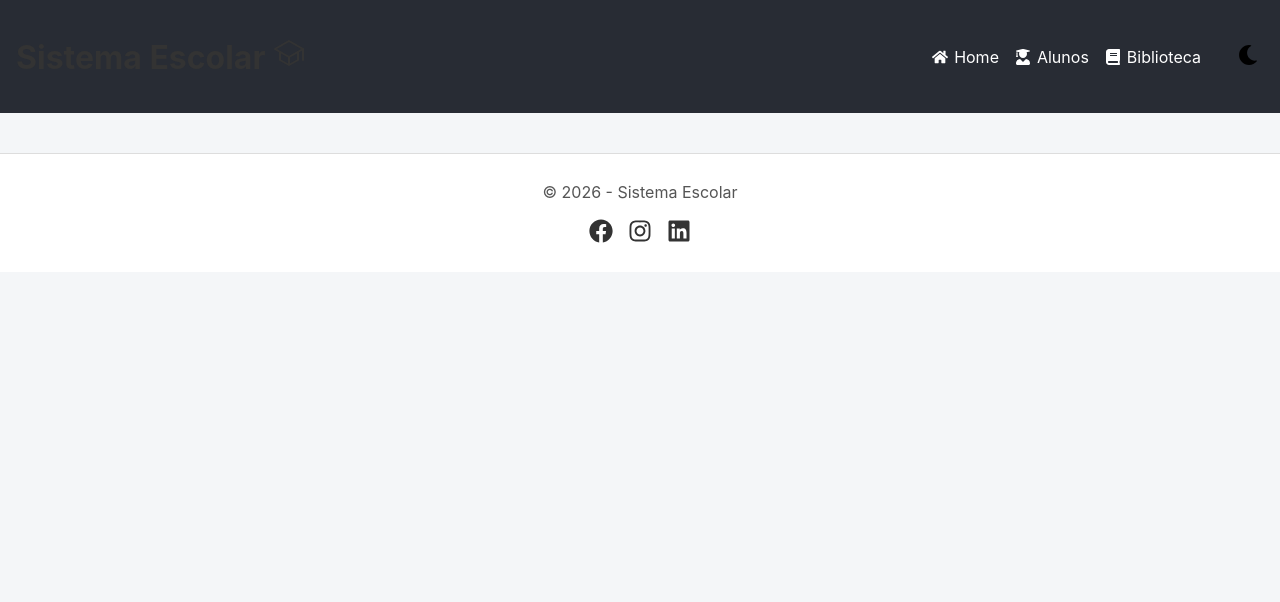
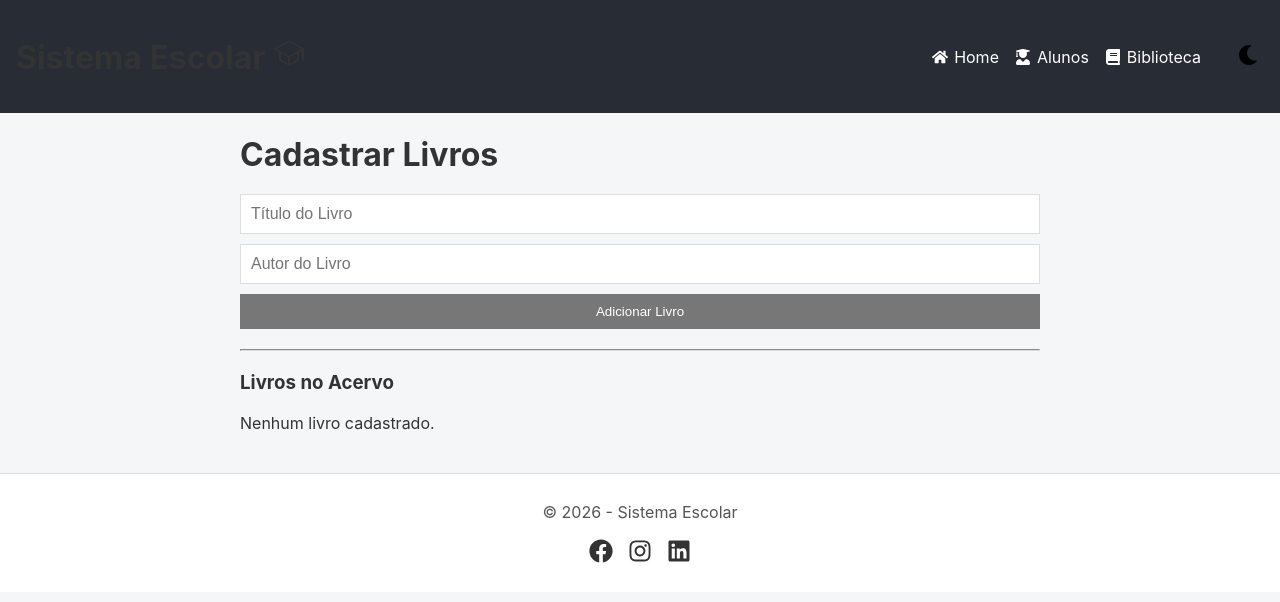
Before and after one commit to bartolomeusantos072/sistema-escolar, a React (Create React App) app: page /cadastrarLivros in a window 1280 px wide. Shown: the top 602 px of the page. Built offline with nearby package versions, Linux system fonts and the light colour scheme; data requests are answered from the project's data file.

Commit message:
desafio 3 - corrigido

```diff
--- a/src/App.js
+++ b/src/App.js
@@ -6,6 +6,7 @@ import Footer from "./components/Footer";
 import CadastrarAlunos from "./pages/CadastrarAlunos";
 import Alunos from './pages/Alunos';
 import Biblioteca from './pages/Biblioteca';
+import CadastrarLivros from './pages/CadastrarLivros';
 import Dashboard from './pages/Dashboard';
 
 
@@ -19,9 +20,10 @@ function App() {
         <main>
           <Routes>
             <Route path='/' element={<Home/>} />
-            <Route path='/cadastarAlunos' element={<CadastrarAlunos/>} />
+            <Route path='/cadastrarAlunos' element={<CadastrarAlunos/>} />
             <Route path='/Alunos' element={<Alunos/>} />
             <Route path='/Biblioteca' element={<Biblioteca/>} />
+            <Route path="/cadastrarLivros" element={<CadastrarLivros/>}/>
             <Route path='/Dashboard' element={<Dashboard/>} />
           </Routes>
         </main>
--- /dev/null
+++ b/src/components/LivroForm.js
@@ -0,0 +1,47 @@
+import { useState } from "react";
+import styles from '../pages/CadastrarLivros.module.css';
+
+function LivroForm({ adicionarLivro }) {
+    // 1. Criamos um estado para cada campo do db.json
+    const [titulo, setTitulo] = useState('');
+    const [autor, setAutor] = useState('');
+
+    function handleSubmit(e) {
+        e.preventDefault();
+
+        // 2. Validamos se ambos os campos foram preenchidos
+        if (!titulo.trim() || !autor.trim()) {
+            alert("Por favor, preencha o título e o autor.");
+            return;
+        }
+
+        // 3. Passamos os dois valores para a função de cadastro
+        adicionarLivro(titulo, autor);
+
+        // 4. Limpamos os campos após o envio
+        setTitulo('');
+        setAutor('');
+    }
+
+    return (
+        <form onSubmit={handleSubmit} className={styles.form}>
+            <input
+                type="text"
+                placeholder="Título do Livro"
+                value={titulo}
+                onChange={(e) => setTitulo(e.target.value)}
+                required
+            />
+            <input
+                type="text"
+                placeholder="Autor do Livro"
+                value={autor}
+                onChange={(e) => setAutor(e.target.value)}
+                required
+            />
+            <button type="submit">Adicionar Livro</button>
+        </form>
+    );
+}
+
+export default LivroForm;
--- /dev/null
+++ b/src/components/LivroList.js
@@ -0,0 +1,23 @@
+import styles from '../pages/CadastrarLivros.module.css'
+
+function LivroList({livros, removerLivro}){
+
+    if(livros.length == 0){
+        return <p>Nenhum livro cadastrado.</p>;
+    }
+
+    return(
+        <ul className = {styles.lista}>
+            {livros.map(livro => (
+                <li key={livro.id} className={styles.item}>
+                    <strong>{livro.nome}</strong>
+                    <button onClick={() => removerLivro(livro.id)}>
+                        ❌
+                    </button>
+                </li>
+            ))}
+        </ul>
+    );
+}
+
+export default LivroList;
--- a/src/pages/Alunos.js
+++ b/src/pages/Alunos.js
@@ -8,11 +8,9 @@ function Alunos() {
     const [busca, setBusca] = useState('');
 
     useEffect(() => {
-        // Criamos uma função assíncrona dentro do useEffect
         const carregarDados = async () => {
             try {
-                // 1. Faz a requisição ao arquivo JSON (deve estar na pasta /public)
-                const resposta = await fetch('/db.json');
+               const resposta = await fetch('http://localhost:5000/alunos')
 
                 if (!resposta.ok) {
                     throw new Error("Erro ao buscar os dados");
@@ -20,7 +18,6 @@ function Alunos() {
 
                 const dados = await resposta.json();
 
-                // 2. Simula o atraso de 2 segundos conforme o seu código original
                 setTimeout(() => {
                     setAlunos(dados);
                     setLoading(false);
--- a/src/pages/CadastrarLivros.js
+++ b/src/pages/CadastrarLivros.js
@@ -1,72 +1,68 @@
+import { useState, useEffect } from "react";
+import { useTheme } from '../context/ThemeContext'; // Importante para o Desafio 4
+import styles from './CadastrarLivros.module.css'; // Reaproveitando o CSS
+import LivroForm from "../components/LivroForm";
+import LivroList from "../components/LivroList";
 
-import { useState } from "react";
-import styles from './Biblioteca.module.css'; // Usando o mesmo CSS para manter o padrão
+function CadastrarLivros() {
+    const { darkMode } = useTheme(); // Consumindo o tema global
+    const [mensagem, setMensagem] = useState('');
+    const [livros, setLivros] = useState([]);
 
-function CadastroLivro() {
-    const [titulo, setTitulo] = useState('');
-    const [autor, setAutor] = useState('');
+    // URL do seu JSON Server
+    const url = "http://localhost:5000/livros";
 
-    const cadastrarLivro = async (e) => {
-        e.preventDefault();
+    // Carregar livros ao abrir a página
+    useEffect(() => {
+        fetch(url)
+            .then(res => res.json())
+            .then(data => setLivros(data))
+            .catch(err => console.error("Erro ao carregar livros:", err));
+    }, []);
 
+    // Função para adicionar (POST no banco)
+    async function adicionarLivro(titulo, autor) {
         const novoLivro = { titulo, autor };
 
         try {
-            const resp = await fetch("http://localhost:5001/livros", {
+            const resp = await fetch(url, {
                 method: "POST",
-                headers: {
-                    'Content-Type': 'application/json'
-                },
+                headers: { 'Content-Type': 'application/json' },
                 body: JSON.stringify(novoLivro)
             });
 
             if (resp.ok) {
-                alert("Livro cadastrado com sucesso!");
-                setTitulo(''); // Limpa o campo
-                setAutor('');  // Limpa o campo
+                const livroSalvo = await resp.json();
+                setLivros([...livros, livroSalvo]); // Atualiza a lista na tela
+                setMensagem('Livro cadastrado com sucesso!');
+                setTimeout(() => setMensagem(''), 3000);
             }
         } catch (err) {
-            console.error("Erro ao cadastrar:", err);
+            console.error("Erro ao salvar:", err);
         }
-    };
+    }
+
+    // Função para remover (DELETE no banco)
+    async function removerLivro(id) {
+        await fetch(`${url}/${id}`, { method: "DELETE" });
+        setLivros(livros.filter(livro => livro.id !== id));
+    }
 
     return (
-        <div className={styles.container}>
-            <h1>Cadastrar Livro</h1>
-            <form onSubmit={cadastrarLivro}>
-                <div style={{ marginBottom: '15px' }}>
-                    <label style={{ display: 'block' }}>Título:</label>
-                    <input
-                        type="text"
-                        value={titulo}
-                        onChange={(e) => setTitulo(e.target.value)}
-                        required
-                        style={{ width: '100%', padding: '8px', borderRadius: '4px', border: '1px solid #ccc' }}
-                    />
-                </div>
-                <div style={{ marginBottom: '15px' }}>
-                    <label style={{ display: 'block' }}>Autor:</label>
-                    <input
-                        type="text"
-                        value={autor}
-                        onChange={(e) => setAutor(e.target.value)}
-                        required
-                        style={{ width: '100%', padding: '8px', borderRadius: '4px', border: '1px solid #ccc' }}
-                    />
-                </div>
-                <button type="submit" style={{
-                    padding: '10px 20px',
-                    backgroundColor: '#28a745',
-                    color: 'white',
-                    border: 'none',
-                    borderRadius: '4px',
-                    cursor: 'pointer'
-                }}>
-                    Salvar Livro
-                </button>
-            </form>
+        /* Aplicando a lógica do Dark Mode para o Desafio 4 */
+        <div className={`${styles.container} ${darkMode ? 'dark-mode-global' : ''}`}>
+            <h1>Cadastrar Livros</h1>
+
+            {mensagem && <p className={styles.sucesso}>{mensagem}</p>}
+
+            <LivroForm adicionarLivro={adicionarLivro} />
+
+            <hr style={{ margin: '20px 0', borderColor: 'var(--border-color)' }} />
+
+            <h3>Livros no Acervo</h3>
+            <LivroList livros={livros} removerLivro={removerLivro} />
         </div>
     );
 }
 
-export default CadastroLivro;
+export default CadastrarLivros;
--- /dev/null
+++ b/src/pages/CadastrarLivros.module.css
@@ -0,0 +1,55 @@
+
+.container{
+    max-width: 800px;
+    margin: auto;
+}
+
+.sucesso{
+    color: green;
+    margin-bottom: 10px;
+}
+
+
+.form{
+    display: grid;
+    gap: 10px;
+    margin-bottom: 20px;
+}
+
+.form input {
+    padding: 10px;
+    font-size: 16px;
+    background-color: var(--bg-card);
+    color: var(--text-main);
+    border: 1px solid var(--border-color);
+}
+
+.form button{
+    padding: 10px;
+    background: #777;
+    color: white;
+    border: none;
+    cursor: pointer;
+}
+
+.form button:hover{
+    background-color: #1e40af;
+}
+
+.lista{
+    list-style: none;
+    padding: 0;
+}
+
+
+.item {
+    display: flex;
+    justify-content: space-between;
+    background: var(--bg-card);
+    color: var(--text-main);
+
+    padding: 10px;
+    margin-bottom: 8px;
+    border-radius: 5px;
+    border: 1px solid var(--border-color);
+}
--- a/src/pages/Home.js
+++ b/src/pages/Home.js
@@ -1,13 +1,20 @@
 import { useTheme } from '../context/ThemeContext';
 import styles from './Home.module.css';
-import { FaSun, FaMoon, FaUserGraduate, FaClipboardList, FaBook } from 'react-icons/fa';
+import { FaUserGraduate, FaClipboardList, FaBook } from 'react-icons/fa';
 import { Link } from 'react-router-dom';
 import { AiFillDashboard } from 'react-icons/ai';
 
 function Home() {
-    // 2. REMOVA o useState daqui.
-    // Agora pegamos o estado e a função do "serviço global" de tema.
-    const { darkMode, toggleTheme } = useTheme();
+    const { darkMode } = useTheme();
+
+    // 1. Array de Configuração dos Cards (Dados)
+    const cardsInfo = [
+        { id: 1, titulo: 'Cadastro', desc: 'Gerenciamento de alunos', rota: '/cadastrarAlunos', icon: <FaUserGraduate className={styles.icon}/> },
+        { id: 2, titulo: 'Alunos', desc: 'Alunos matriculados', rota: '/Alunos', icon: <FaClipboardList className={styles.icon}/> },
+        { id: 3, titulo: 'Biblioteca', desc: 'Acervo de livros', rota: '/Biblioteca', icon: <FaBook className={styles.icon}/> },
+        { id: 4, titulo: 'Livro', desc: 'Cadastrar livros', rota: '/cadastrarLivros', icon: <FaBook className={styles.icon}/> },
+        { id: 5, titulo: 'Dashboard', desc: 'Estatísticas da escola', rota: '/Dashboard', icon: <AiFillDashboard className={styles.icon}/> }
+    ];
 
     const alunosPorSerie = [
         { serie: '1º ano', total: 12 },
@@ -16,44 +23,24 @@ function Home() {
     ];
 
     return (
-        // 3. A lógica de classes continua funcionando, mas lendo o darkMode GLOBAL
-        <div className={styles.container}>
+        /* 2. Aplicação do Dark Mode no container principal */
+        <div className={`${styles.container} ${darkMode ? 'dark-mode-global' : ''}`}>
 
             <header className={styles.header}>
                 <h1>Home</h1>
-                <div>
                 <p>Bem vindos à Escola React.js</p>
-                </div>
-
-
             </header>
 
+            {/* 3. Renderização Automática dos Cards */}
             <section className={styles.cards}>
-                <div className={styles.card}>
-                    <FaUserGraduate className={styles.icon}/>
-                    <h3>Cadastro</h3>
-                    <p>Gerenciamento de alunos</p>
-                    <Link to='/cadastarAlunos'>Acessar</Link>
-                </div>
-                {/* ... restante dos cards (Alunos, Biblioteca, Dashboard) ... */}
-                <div className={styles.card}>
-                    <FaClipboardList className={styles.icon}/>
-                    <h3>Alunos</h3>
-                    <p>Alunos matriculados</p>
-                    <Link to='/Alunos'>Acessar</Link>
-                </div>
-                <div className={styles.card}>
-                    <FaBook className={styles.icon}/>
-                    <h3>Biblioteca</h3>
-                    <p>Encontre os livros em nosso acervo</p>
-                    <Link to='/Biblioteca'>Acessar</Link>
-                </div>
-                <div className={styles.card}>
-                    <AiFillDashboard className={styles.icon}/>
-                    <h3>Dashboard</h3>
-                    <p>Estatísticas da escola</p>
-                    <Link to='/Dashboard'>Acessar</Link>
-                </div>
+                {cardsInfo.map((card) => (
+                    <div key={card.id} className={styles.card}>
+                        {card.icon}
+                        <h3>{card.titulo}</h3>
+                        <p>{card.desc}</p>
+                        <Link to={card.rota}>Acessar</Link>
+                    </div>
+                ))}
             </section>
 
             <section className={styles.chart}>
@@ -61,6 +48,7 @@ function Home() {
                 {alunosPorSerie.map((item, index) => (
                     <div key={index} className={styles.barContainer}>
                         <span>{item.serie}</span>
+                        {/* No Dark Mode, verifique se a cor dessa barra está no index.css */}
                         <div className={styles.bar} style={{ width: `${item.total * 10}px` }}>
                             {item.total}
                         </div>
```
Also changed, not shown: db.json (+24 -25 lines), public/alunos.json (deleted, +0 -8 lines), src/pages/Biblioteca.js (+13 -16 lines).
